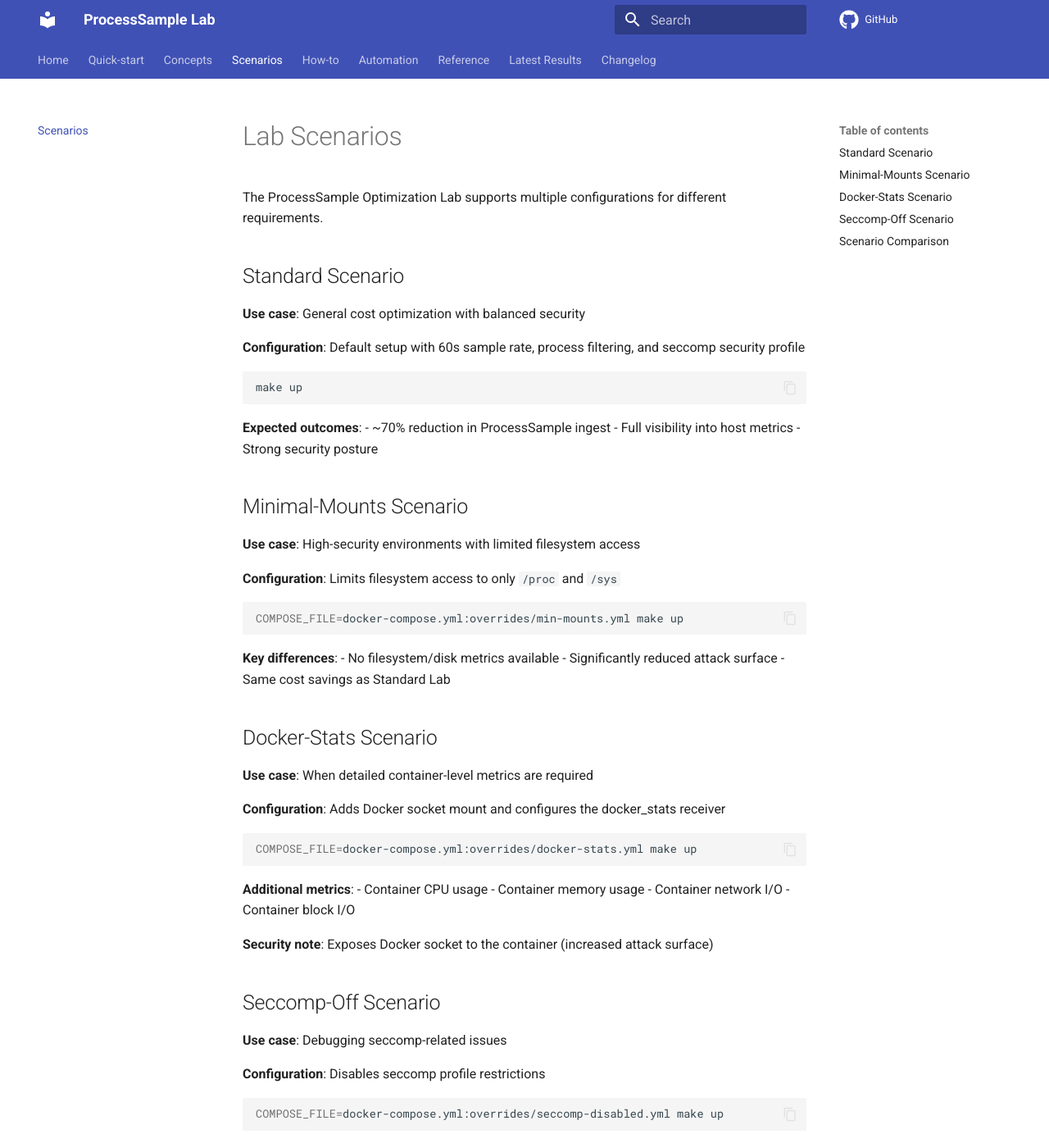
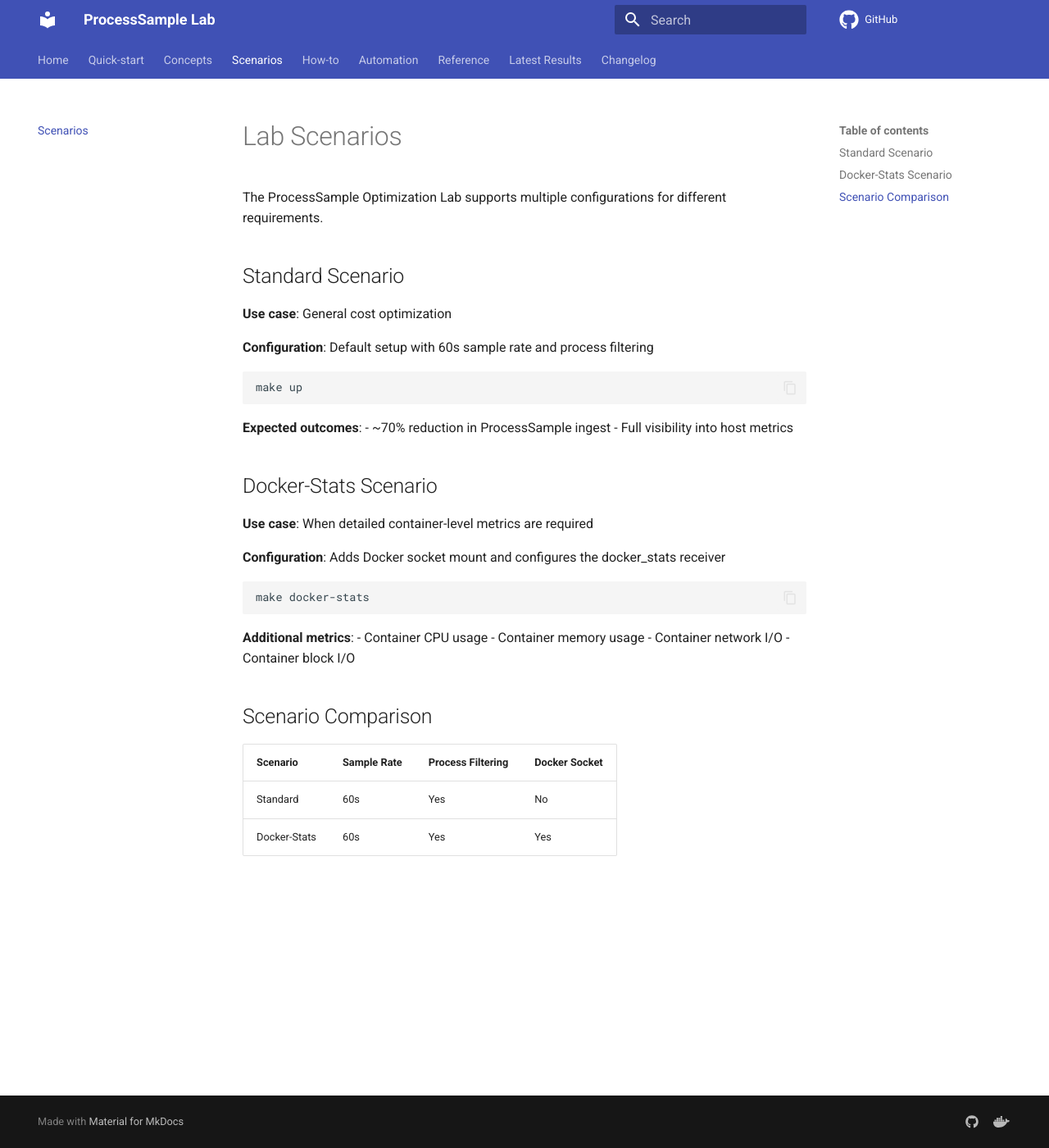
Before and after one commit to deepaucksharma/nrdot-lab, an MkDocs documentation site: the page built from docs/scenarios.md, in a window 1280 px wide and 1400 px high. Shown: the whole window at 82% size. Built offline with MkDocs 1.6.1 and Material for MkDocs 9.7.7, drawn with Linux system fonts in a browser that asks for light colours; comment, search, counter and statistics services are not loaded; some of the changed text lies outside the part shown.

Commit message:
Remove all security and linting implementation

````diff
--- a/docs/scenarios.md
+++ b/docs/scenarios.md
@@ -4,9 +4,9 @@ The ProcessSample Optimization Lab supports multiple configurations for differen
 
 ## Standard Scenario
 
-**Use case**: General cost optimization with balanced security
+**Use case**: General cost optimization
 
-**Configuration**: Default setup with 60s sample rate, process filtering, and seccomp security profile
+**Configuration**: Default setup with 60s sample rate and process filtering
 
 ```bash
 make up
@@ -15,22 +15,6 @@ make up
 **Expected outcomes**:
 - ~70% reduction in ProcessSample ingest
 - Full visibility into host metrics
-- Strong security posture
-
-## Minimal-Mounts Scenario
-
-**Use case**: High-security environments with limited filesystem access
-
-**Configuration**: Limits filesystem access to only `/proc` and `/sys`
-
-```bash
-COMPOSE_FILE=docker-compose.yml:overrides/min-mounts.yml make up
-```
-
-**Key differences**:
-- No filesystem/disk metrics available
-- Significantly reduced attack surface
-- Same cost savings as Standard Lab
 
 ## Docker-Stats Scenario
 
@@ -39,7 +23,7 @@ COMPOSE_FILE=docker-compose.yml:overrides/min-mounts.yml make up
 **Configuration**: Adds Docker socket mount and configures the docker_stats receiver
 
 ```bash
-COMPOSE_FILE=docker-compose.yml:overrides/docker-stats.yml make up
+make docker-stats
 ```
 
 **Additional metrics**:
@@ -48,30 +32,9 @@ COMPOSE_FILE=docker-compose.yml:overrides/docker-stats.yml make up
 - Container network I/O
 - Container block I/O
 
-**Security note**: Exposes Docker socket to the container (increased attack surface)
-
-## Seccomp-Off Scenario
-
-**Use case**: Debugging seccomp-related issues
-
-**Configuration**: Disables seccomp profile restrictions
-
-```bash
-COMPOSE_FILE=docker-compose.yml:overrides/seccomp-disabled.yml make up
-```
-
-**When to use**:
-- If you encounter "seccomp blocked syscall" errors
-- When testing new Infrastructure Agent features
-- For identifying syscalls needed for new functionality
-
-**Security note**: Only use temporarily for debugging
-
 ## Scenario Comparison
 
-| Scenario | Sample Rate | Process Filtering | Seccomp | Docker Socket | Filesystem Access |
-|----------|-------------|-------------------|---------|---------------|-------------------|
-| Standard | 60s | Yes | Enabled | No | Full host |
-| Minimal-Mounts | 60s | Yes | Enabled | No | Limited to /proc, /sys |
-| Docker-Stats | 60s | Yes | Enabled | Yes | Full host |
-| Seccomp-Off | 60s | Yes | Disabled | No | Full host |
+| Scenario | Sample Rate | Process Filtering | Docker Socket |
+|----------|-------------|-------------------|---------------|
+| Standard | 60s | Yes | No |
+| Docker-Stats | 60s | Yes | Yes |
````
Also changed, not shown: README.md (+2 -13 lines), docker-compose.yml (+3 -19 lines), docs/concepts.md (+0 -1 lines), overrides/full-host.yml (deleted, +0 -7 lines), .markdownlint.json (deleted), 6 other files.
